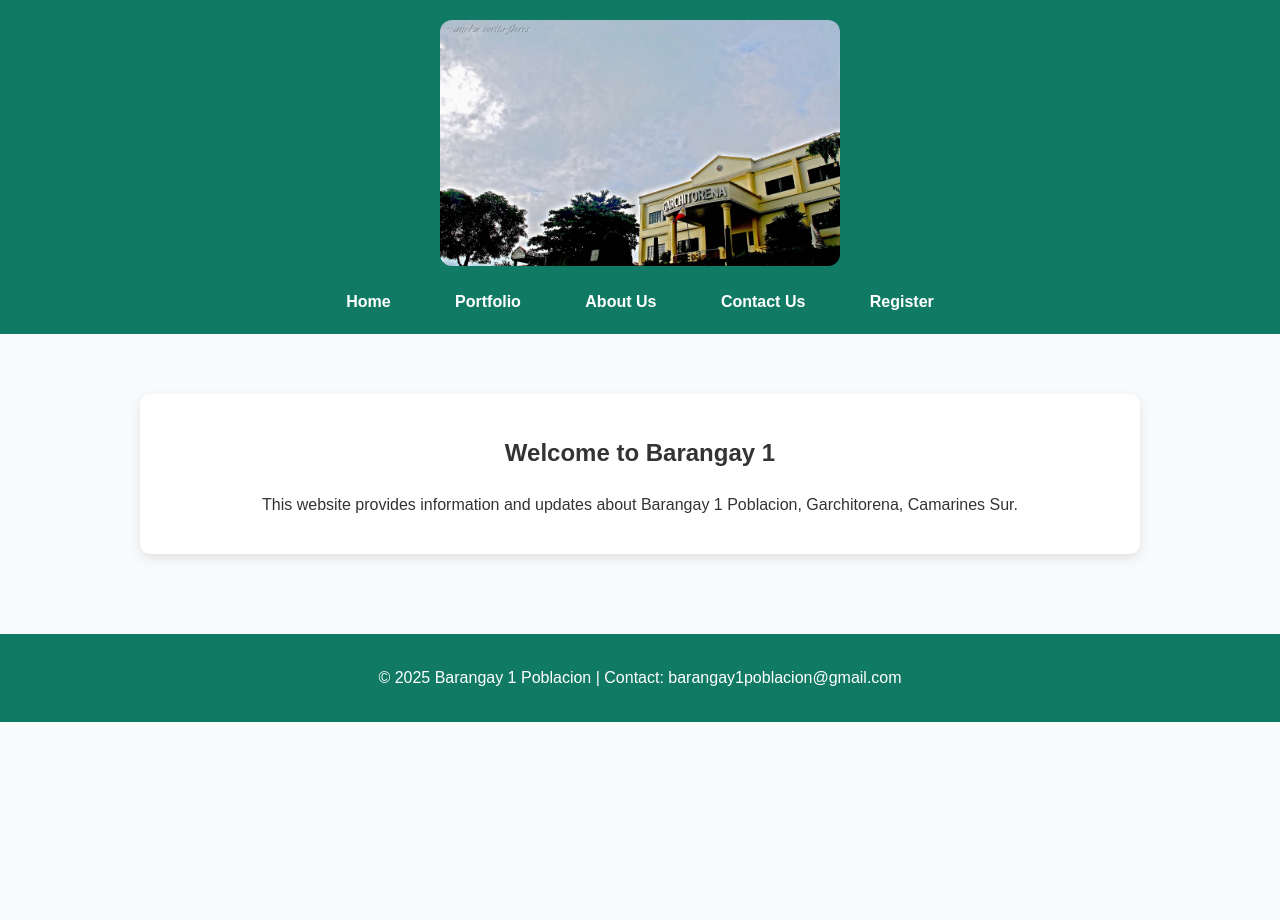
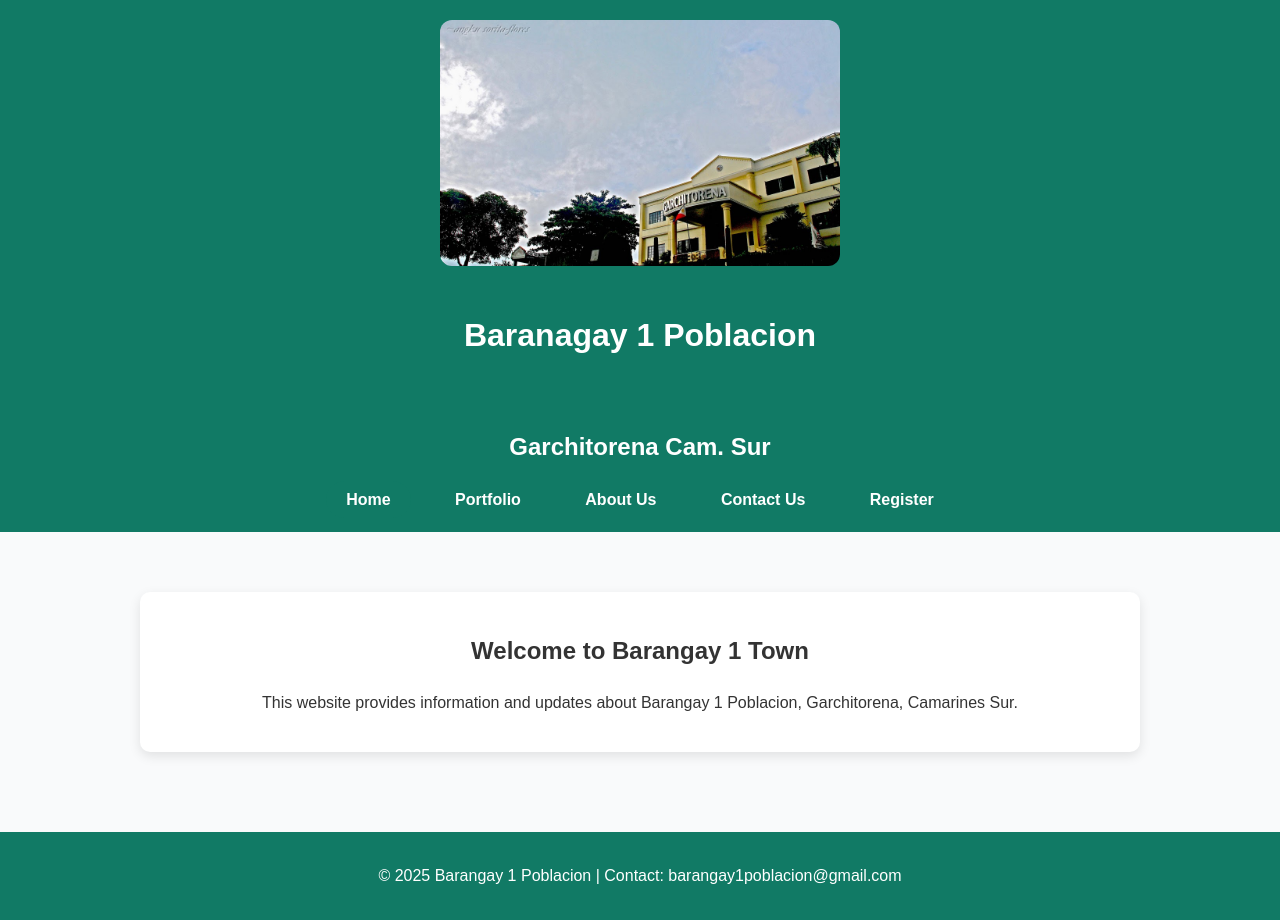
Before and after one commit to piano10/PIANOOO, a plain HTML site: page index.html in a window 1280 px wide. Before the commit the page ends 800 px from the top, so only its background shows below. Drawn offline with Linux system fonts and the light colour scheme.

Commit message:
Update index.html

```diff
--- a/index.html
+++ b/index.html
@@ -9,6 +9,9 @@
 <body>
     <header>
         <img src="header.jpg" alt="Barangay Header Image">
+       <H1><b> Baranagay 1 Poblacion</b></H1><br>
+       <H2><b> Garchitorena Cam. Sur</b></H2>
+
 
         <nav>
             <a href="index.html" class="active">Home</a>
@@ -21,7 +24,7 @@
 
     <main>
         <div class="card">
-            <h2>Welcome to Barangay 1 </h2>
+            <h2>Welcome to Barangay 1 Town</h2>
             <p>This website provides information and updates about Barangay 1 Poblacion, Garchitorena, Camarines Sur.</p>
         </div>
     </main>
```
